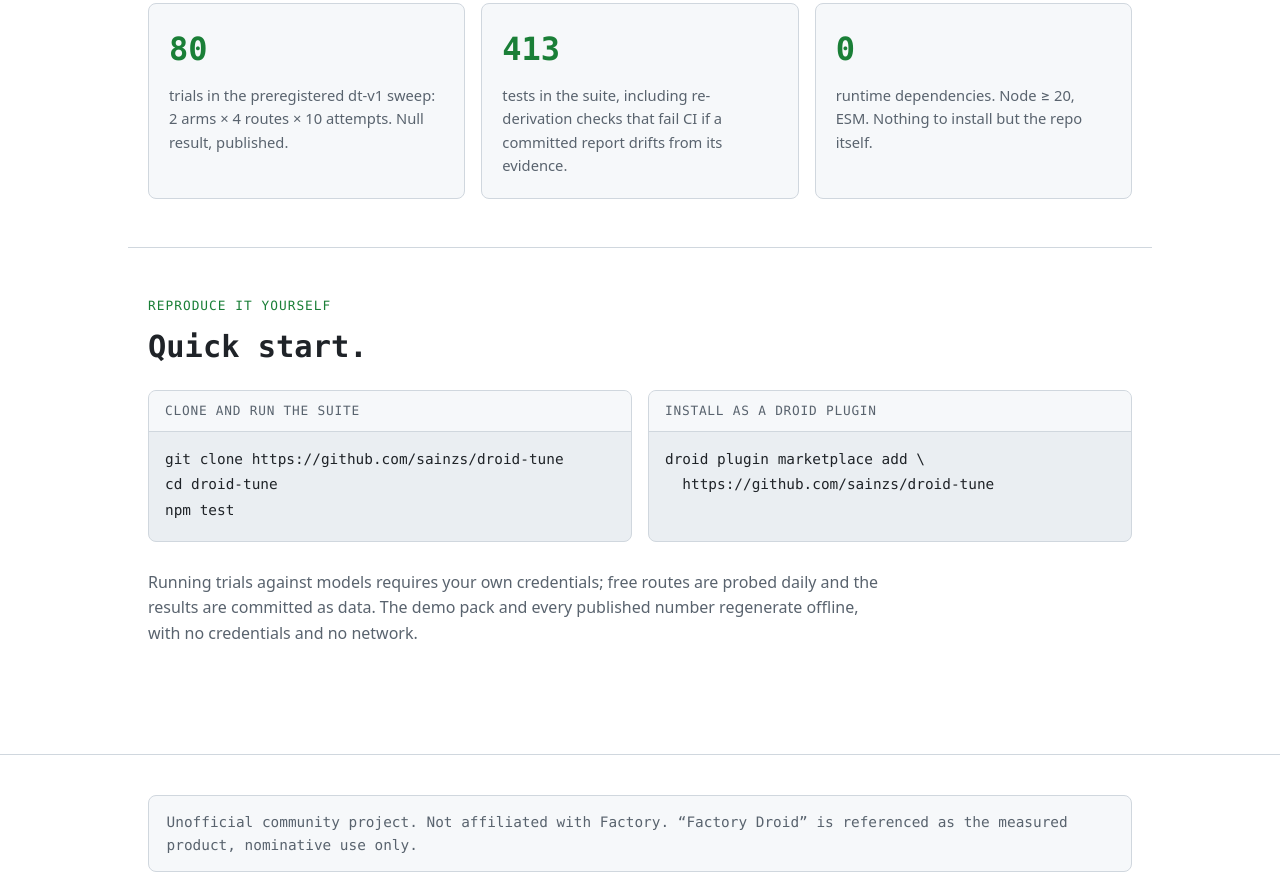
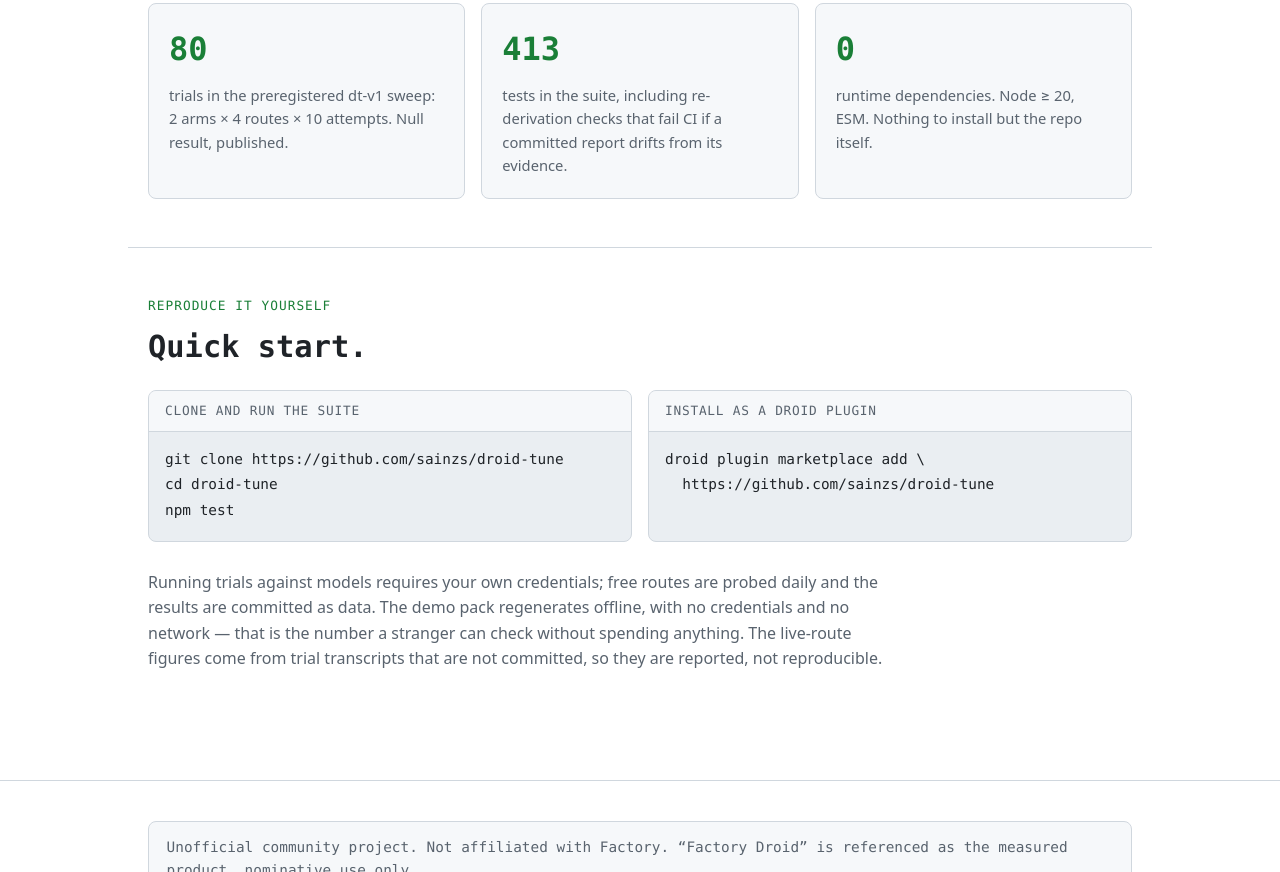
Before and after one commit to sainzs/droid-tune, a website: page site/index.html in a window 1280 px wide. Shown: the part 3493-4365 px from the top of the page. Drawn offline with Linux system fonts and the light colour scheme.

Commit message:
site: correct two claims the evidence does not support
Both were on a page whose argument is that this project does not overstate,
which is the worst place to carry them.

"The demo pack and every published number regenerate offline" was false.
runs/ is gitignored (.gitignore:3), so the demo pack regenerates for anyone,
and the live-route figures — the 29/40 and the 80-trial sweep — do not. The
page now draws that line: the demo pack is what a stranger can check, the
rest is reported, not reproducible.

"a ~390-token tune file" was a number nobody supplied and nothing verifies.
The claim pins the tune by hash at 1,721 bytes, so the page says that instead.

Verified with the corrections in place: every remaining statistic traces to
the repo (the t004 7-of-8 figure to docs/m4-flake-check-2026-08.md:28,37, the
sweep table to the closed claim), no external requests, no personal data, the
nominative-use disclaimer verbatim, one h1 with ordered headings, no
horizontal overflow at 500/768/1024, and light mode renders with real
contrast.

```diff
--- a/site/index.html
+++ b/site/index.html
@@ -133,8 +133,8 @@
           <p>
             <code>dt-v1-ledger-lite-nosub</code> was registered <em>before</em> running:
             a frozen decision rule, a pinned tune hash, a required effect size. The
-            hypothesis &mdash; a ~390-token tune file would cut the NO_SUBMISSION rate by
-            at least 25 percentage points.
+            hypothesis &mdash; a 1,721-byte tune file, pinned by hash in the claim,
+            would cut the NO_SUBMISSION rate by at least 25 percentage points.
           </p>
           <p>
             80 trials later (2 arms &times; 4 routes &times; 10 attempts), the decision
@@ -231,8 +231,10 @@ npm test</code></pre>
       </div>
       <p class="section-lede">
         Running trials against models requires your own credentials; free routes are
-        probed daily and the results are committed as data. The demo pack and every
-        published number regenerate offline, with no credentials and no network.
+        probed daily and the results are committed as data. The demo pack regenerates
+        offline, with no credentials and no network &mdash; that is the number a
+        stranger can check without spending anything. The live-route figures come from
+        trial transcripts that are not committed, so they are reported, not reproducible.
       </p>
     </section>
 
```
